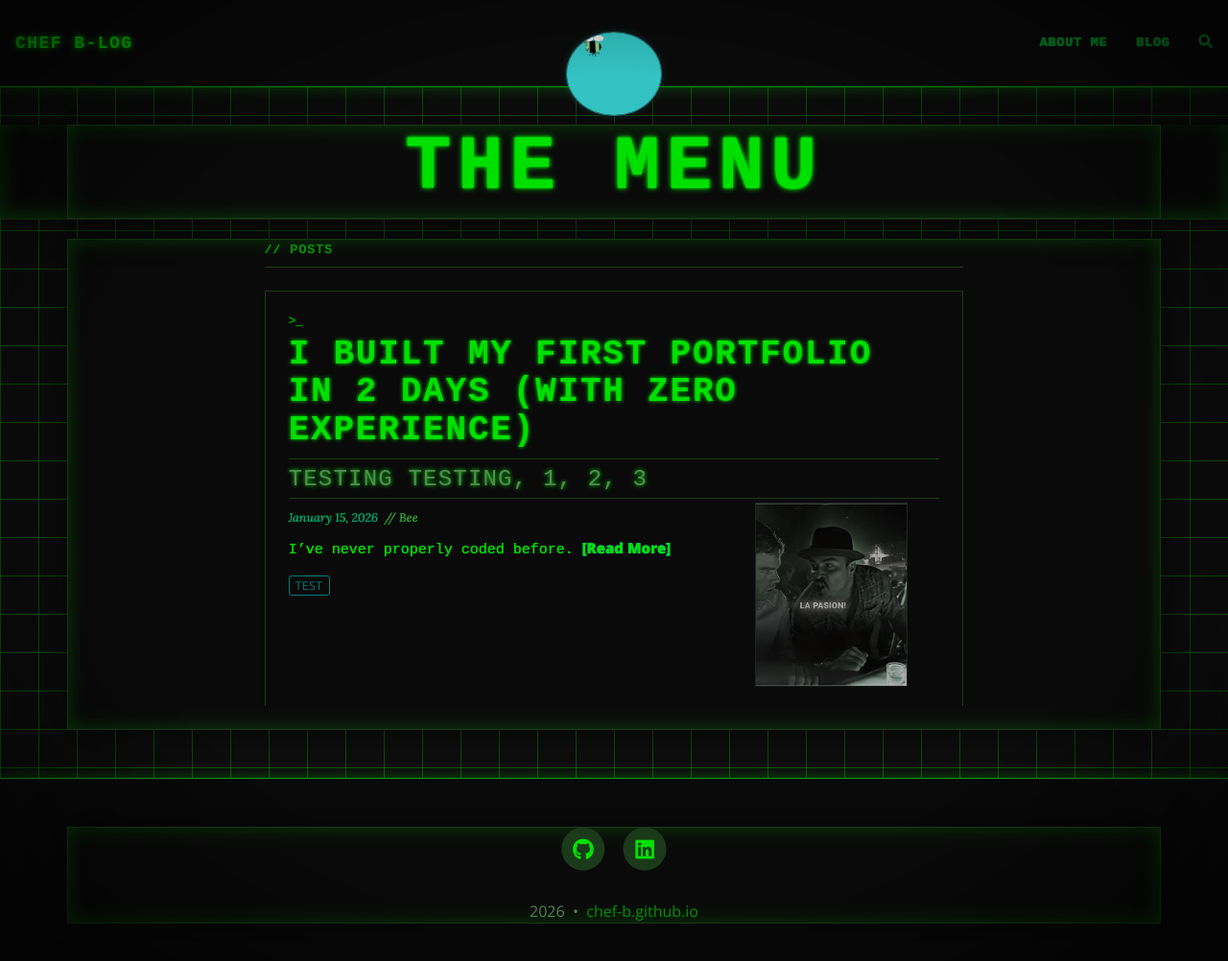
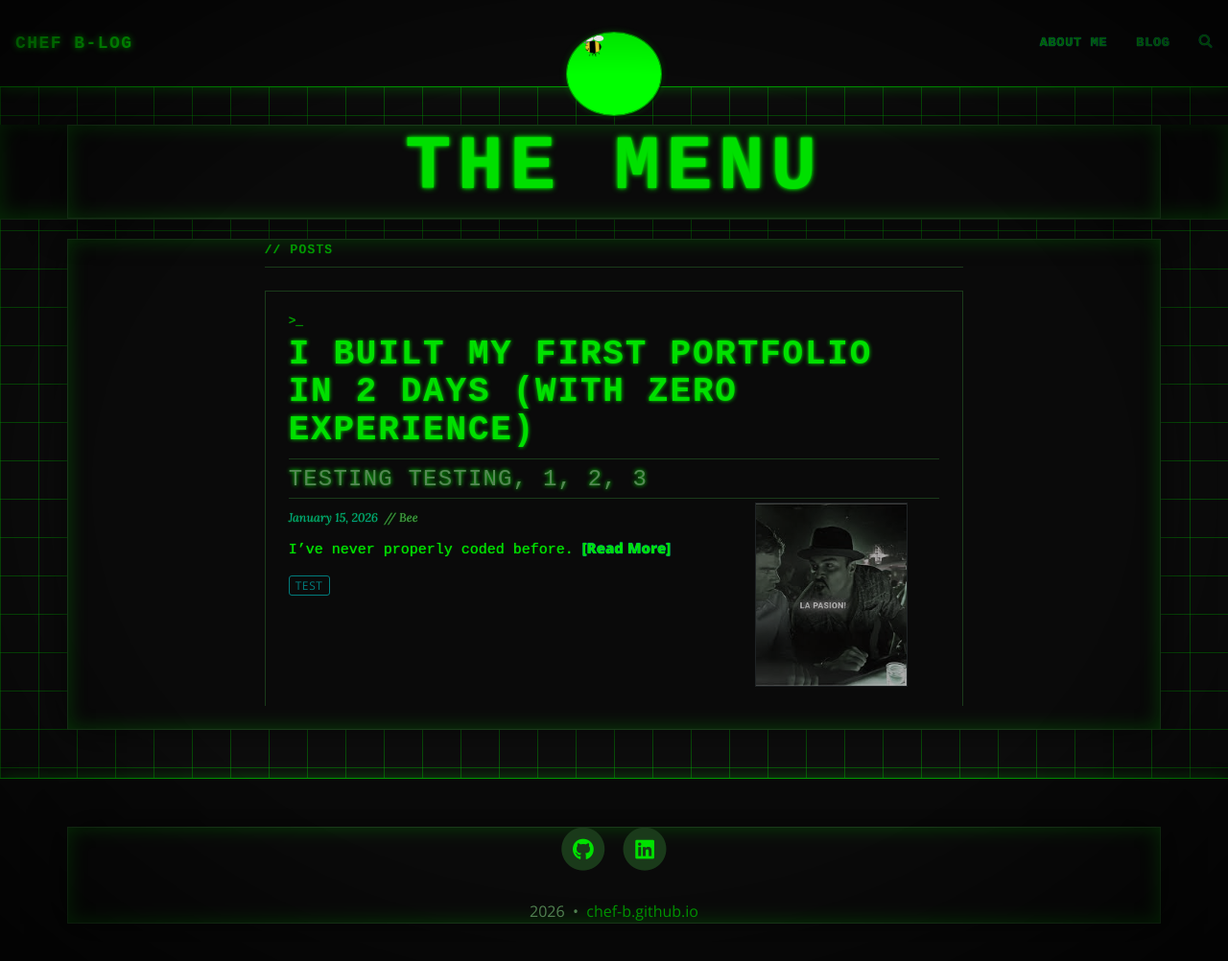
Before and after one commit to chef-b/chef-b.github.io, a Jekyll site: the page built from index.html, in a window 1280 px wide and 1013 px high. Shown: the top 1002 px of the window at 96% size. Built offline with Jekyll 4.4.1, drawn with Linux system fonts in a browser that asks for light colours; the list of posts is cut into pages by our own code; comment, search, counter and statistics services are not loaded.

Commit message:
Update retro.css
deleted the navbar avatar image filter

```diff
--- a/assets/css/retro.css
+++ b/assets/css/retro.css
@@ -230,7 +230,6 @@ a:hover, a:focus {
 .avatar-container img {
   border: 1px solid var(--green-dim) !important;
   box-shadow: 0 0 6px var(--green-glow) !important;
-  filter: brightness(0.9) saturate(0.5) hue-rotate(60deg);
 }
 
 /* Dropdown menus */
```
